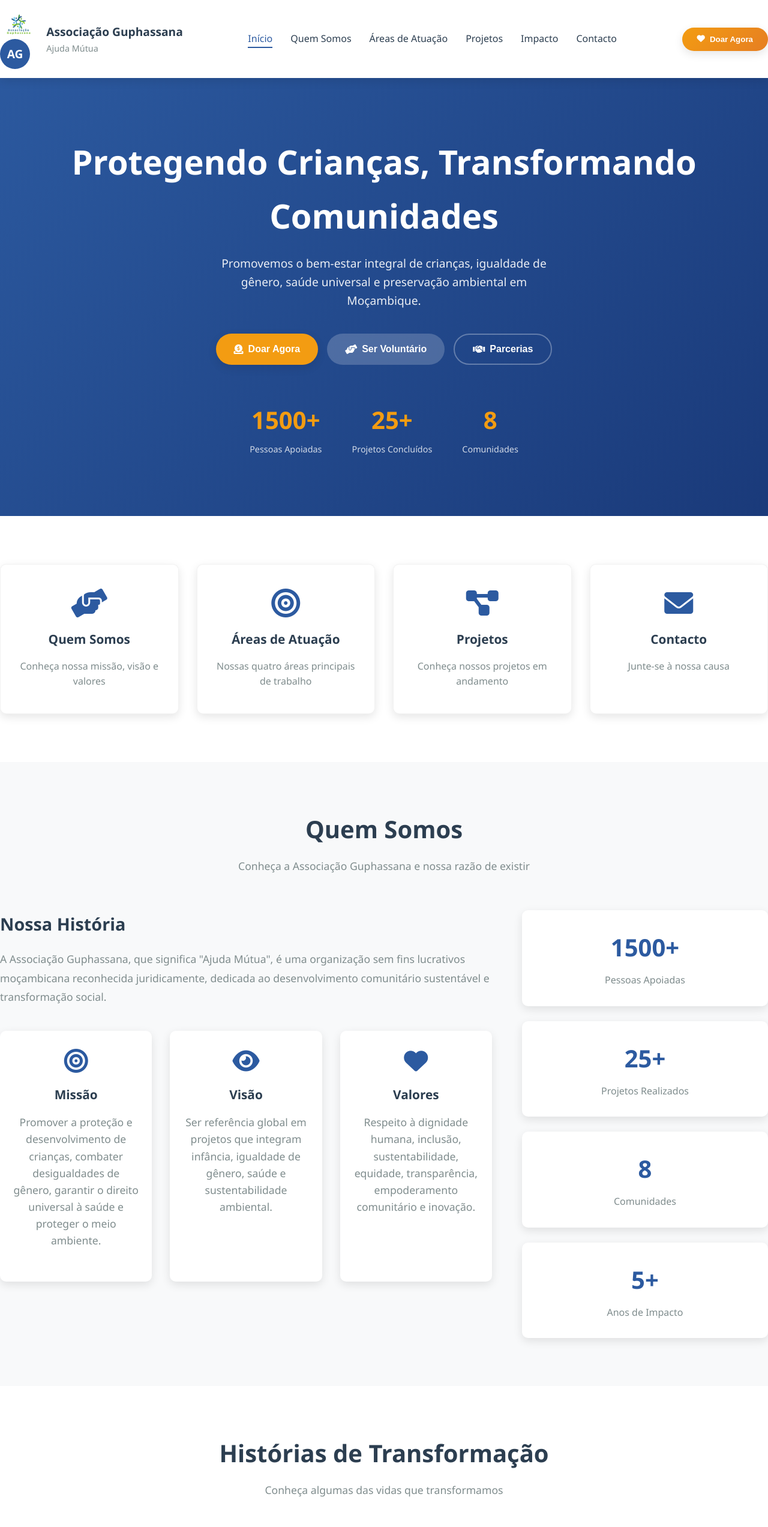
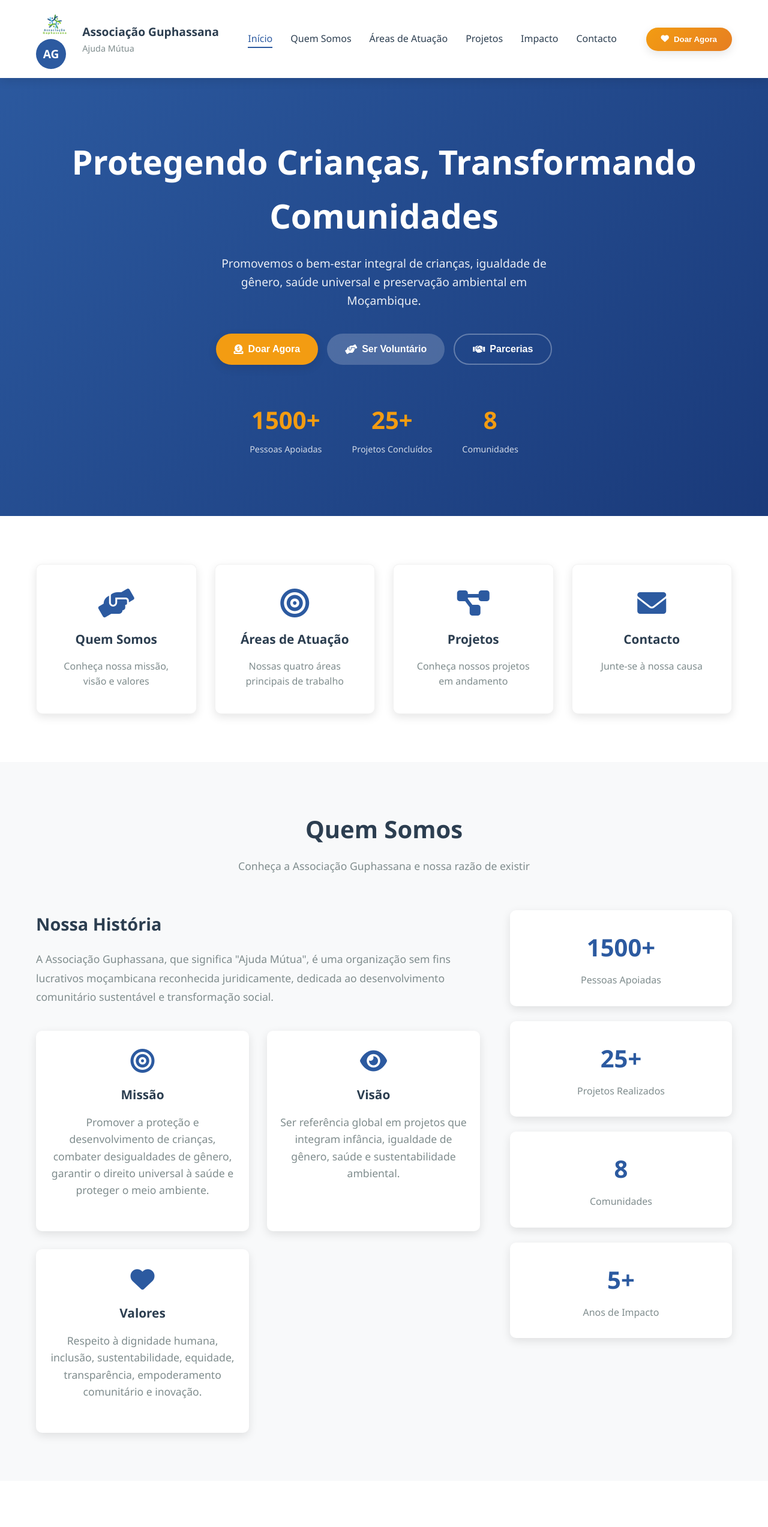
Before and after one commit to guphassana-automation-temp/Assocoacao-Guphassana, a plain HTML site: page index.html in a window 1280 px wide. Shown: the top 2545 px of the page at 60% size. Drawn offline with Linux system fonts and the light colour scheme.

Commit message:
Update css.css

```diff
--- a/css/css.css
+++ b/css/css.css
@@ -1,10 +1,3 @@
-/* ===== RESET E VARIÁVEIS ===== */
-* {
-    margin: 0;
-    padding: 0;
-    box-sizing: border-box;
-}
-
 :root {
     --primary-color: #2c5aa0;
     --secondary-color: #f39c12;
@@ -20,6 +13,12 @@
     --transition: all 0.3s ease;
 }
 
+* {
+    margin: 0;
+    padding: 0;
+    box-sizing: border-box;
+}
+
 html {
     scroll-behavior: smooth;
 }
@@ -32,7 +31,6 @@ body {
     overflow-x: hidden;
 }
 
-/* ===== LOADING SCREEN ===== */
 .loading-screen {
     position: fixed;
     top: 0;
@@ -81,7 +79,6 @@ body {
     100% { transform: rotate(360deg); }
 }
 
-/* ===== TOP BAR ===== */
 .top-bar {
     background: var(--text-dark);
     color: white;
@@ -93,6 +90,9 @@ body {
     display: flex;
     justify-content: space-between;
     align-items: center;
+    max-width: 1200px;
+    margin: 0 auto;
+    padding: 0 20px;
 }
 
 .top-bar-left span {
@@ -144,7 +144,6 @@ body {
     background: rgba(255,255,255,0.2);
 }
 
-/* ===== HEADER ===== */
 .main-header {
     background: var(--bg-white);
     box-shadow: var(--shadow);
@@ -153,6 +152,12 @@ body {
     top: 0;
     z-index: 1000;
     transition: var(--transition);
+}
+
+.main-header .container {
+    max-width: 1200px;
+    margin: 0 auto;
+    padding: 0 20px;
 }
 
 .main-nav {
@@ -256,7 +261,6 @@ body {
     box-shadow: var(--shadow-hover);
 }
 
-/* ===== HERO SECTION ===== */
 .hero {
     background: linear-gradient(135deg, var(--primary-color), #1a3a7a);
     color: white;
@@ -271,14 +275,19 @@ body {
     left: 0;
     width: 100%;
     height: 100%;
-    background: url('assets/hero-bg.jpg') center/cover;
     opacity: 0.1;
+}
+
+.hero .container {
+    max-width: 1200px;
+    margin: 0 auto;
+    padding: 0 20px;
+    position: relative;
+    z-index: 1;
 }
 
 .hero-content {
     text-align: center;
-    position: relative;
-    z-index: 1;
 }
 
 .hero-title {
@@ -375,10 +384,15 @@ body {
     opacity: 0.8;
 }
 
-/* ===== QUICK ACCESS ===== */
 .quick-access {
     padding: 80px 0;
     background: var(--bg-white);
+}
+
+.quick-access .container {
+    max-width: 1200px;
+    margin: 0 auto;
+    padding: 0 20px;
 }
 
 .access-grid {
@@ -414,6 +428,7 @@ body {
     font-size: 1.3rem;
     margin-bottom: 15px;
     color: var(--text-dark);
+    font-weight: 600;
 }
 
 .access-card p {
@@ -421,7 +436,6 @@ body {
     line-height: 1.6;
 }
 
-/* ===== SECTIONS ===== */
 .section {
     padding: 80px 0;
 }
@@ -432,6 +446,12 @@ body {
 
 .section-white {
     background-color: var(--bg-white);
+}
+
+.section .container {
+    max-width: 1200px;
+    margin: 0 auto;
+    padding: 0 20px;
 }
 
 .section-header {
@@ -453,7 +473,6 @@ body {
     margin: 0 auto;
 }
 
-/* ===== ABOUT SECTION ===== */
 .about-content {
     display: grid;
     grid-template-columns: 2fr 1fr;
@@ -540,7 +559,6 @@ body {
     color: var(--text-light);
 }
 
-/* ===== STORIES SECTION ===== */
 .stories-grid {
     display: grid;
     grid-template-columns: repeat(auto-fit, minmax(300px, 1fr));
@@ -590,7 +608,6 @@ body {
     font-style: italic;
 }
 
-/* ===== WORK SECTION ===== */
 .work-grid {
     display: grid;
     grid-template-columns: repeat(auto-fit, minmax(280px, 1fr));
@@ -630,7 +647,6 @@ body {
     line-height: 1.7;
 }
 
-/* ===== PROJECTS SECTION ===== */
 .projects-grid {
     display: grid;
     grid-template-columns: repeat(auto-fit, minmax(300px, 1fr));
@@ -689,7 +705,6 @@ body {
     color: var(--primary-color);
 }
 
-/* ===== IMPACT SECTION ===== */
 .impact-stats {
     display: grid;
     grid-template-columns: repeat(auto-fit, minmax(200px, 1fr));
@@ -723,7 +738,6 @@ body {
     font-weight: 500;
 }
 
-/* ===== CONTACT SECTION ===== */
 .contact-content {
     display: grid;
     grid-template-columns: 1fr 1fr;
@@ -799,11 +813,16 @@ body {
     box-shadow: 0 0 0 3px rgba(44, 90, 160, 0.1);
 }
 
-/* ===== FOOTER ===== */
 .footer {
     background: var(--text-dark);
     color: white;
     padding: 60px 0 0;
+}
+
+.footer .container {
+    max-width: 1200px;
+    margin: 0 auto;
+    padding: 0 20px;
 }
 
 .footer-content {
@@ -890,7 +909,6 @@ body {
     opacity: 0.7;
 }
 
-/* ===== MODAIS ===== */
 .modal {
     display: none;
     position: fixed;
@@ -956,7 +974,6 @@ body {
     padding: 30px;
 }
 
-/* ===== DOAÇÃO ===== */
 .donation-options h4 {
     margin-bottom: 20px;
     color: var(--text-dark);
@@ -1076,7 +1093,6 @@ body {
     margin-right: 10px;
 }
 
-/* ===== ANIMAÇÕES ===== */
 @keyframes fadeInUp {
     from {
         opacity: 0;
@@ -1088,11 +1104,6 @@ body {
     }
 }
 
-.fade-in-up {
-    animation: fadeInUp 0.6s ease-out;
-}
-
-/* ===== RESPONSIVIDADE ===== */
 @media (max-width: 768px) {
     .container {
         padding: 0 15px;
```
